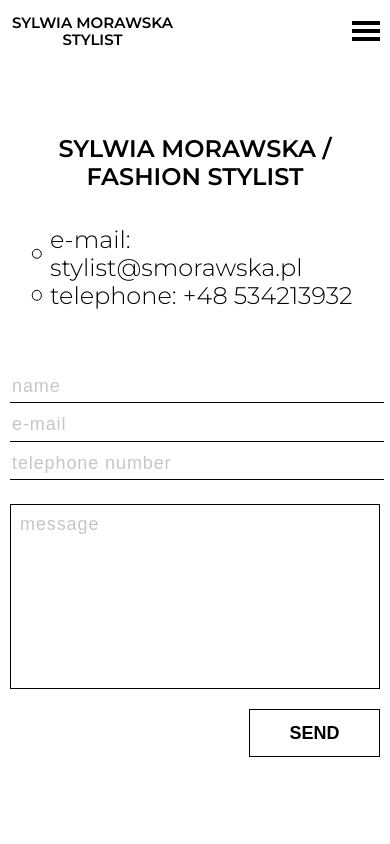
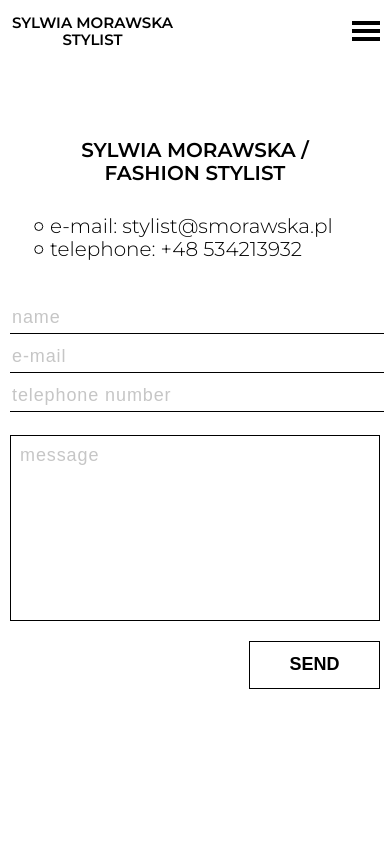
Before and after one commit to pacxiu/StylistPortfolio, a PHP site: page /contact.php in a window 390 px wide. Run offline with PHP 8.4, Linux system fonts and the light colour scheme; some libraries are stand-ins or nearby versions.

Commit message:
Add responsive, fix full height container on too small height

```diff
--- a/source/css/main.css
+++ b/source/css/main.css
@@ -21,7 +21,6 @@ p {
 .full-height-container {
   width: calc(100% - 2 * 16rem);
   min-height: calc(100vh - 8.5rem);
-  height: 100%;
   margin: 0 auto;
   padding: 8.5rem 0 2rem;
   display: -webkit-box;
@@ -72,6 +71,12 @@ html {
     left: 0;
     -webkit-transform: translate(-175%, -50%);
             transform: translate(-175%, -50%); }
+
+@media screen and (max-width: 768px) {
+  .dot-list li:before {
+    top: 0;
+    -webkit-transform: translate(-175%, 0.35em);
+            transform: translate(-175%, 0.35em); } }
 
 .contact-title {
   text-align: center;
@@ -166,6 +171,16 @@ html {
   #sending.is-visible, #thank-you.is-visible, #error.is-visible {
     display: block; }
 
+@media screen and (max-width: 1024px) {
+  .contact-title, .contact-data {
+    font-size: 2.2rem; } }
+
+@media screen and (max-width: 768px) {
+  .contact-title, .contact-data {
+    font-size: 2rem; }
+  #contact-form {
+    margin-top: 4rem; } }
+
 .experiance-container .spacer {
   margin-bottom: 6rem; }
 
@@ -175,6 +190,12 @@ html {
 .date-begin {
   width: 2.6em;
   display: inline-block; }
+
+@media screen and (max-width: 768px) {
+  .experiance-container .dot-list {
+    padding-left: 2rem; }
+  .experiance-container .spacer {
+    margin-bottom: 3rem; } }
 
 #portfolio {
   -webkit-box-pack: start;
--- a/source/sass/layout/_elements.sass
+++ b/source/sass/layout/_elements.sass
@@ -13,3 +13,8 @@
       top: 50%
       left: 0
       transform: translate(-175%, -50%)
+
+@media #{$mobile-media}
+  .dot-list li:before
+    top: 0
+    transform: translate(-175%, 0.35em)
--- a/source/sass/layout/_grid.sass
+++ b/source/sass/layout/_grid.sass
@@ -1,7 +1,6 @@
 .full-height-container
   width: calc(100% - 2 * #{$sidebar-width}
   min-height: calc(100vh - #{$navbar-height}
-  height: 100%
   margin: 0 auto
   padding: $navbar-height 0 2rem
   display: flex
--- a/source/sass/sites/_contact.sass
+++ b/source/sass/sites/_contact.sass
@@ -74,3 +74,14 @@
 
   &.is-visible
     display: block
+
+@media #{$tablet-media}
+  .contact-title, .contact-data
+    font-size: 2.2rem
+
+@media #{$mobile-media}
+  .contact-title, .contact-data
+    font-size: 2rem
+
+  #contact-form
+    margin-top: rem(40)
--- a/source/sass/sites/_experiance.sass
+++ b/source/sass/sites/_experiance.sass
@@ -8,3 +8,11 @@
 .date-begin
   width: 2.6em
   display: inline-block
+
+@media #{$mobile-media}
+  .experiance-container
+    .dot-list
+      padding-left: 2rem
+
+    .spacer
+      margin-bottom: rem(30)
```
